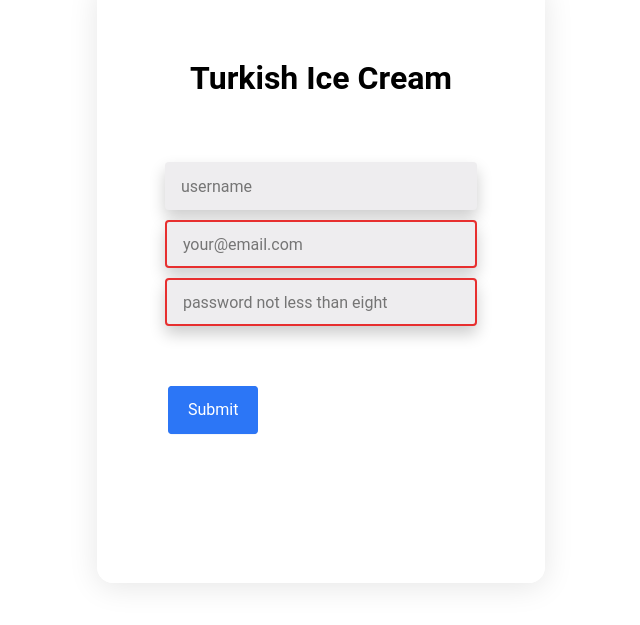
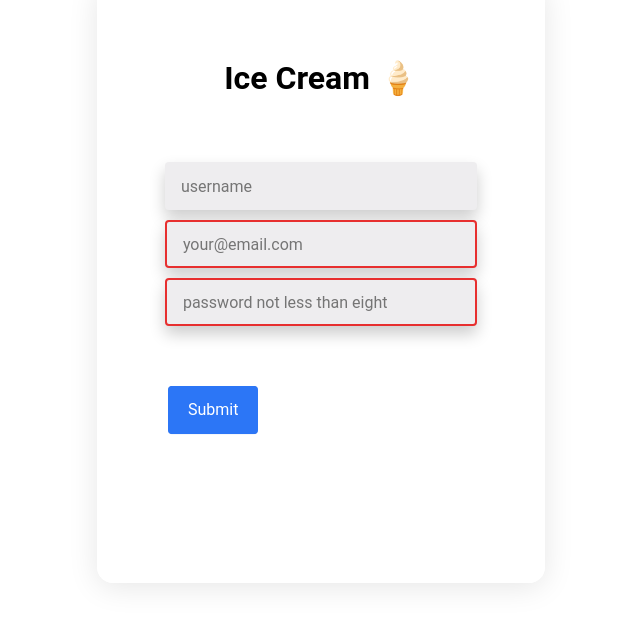
Before and after one commit to GauravScripts/Turkish_icecream_sign_in, a plain HTML site: page index.html in a window 1280 px wide. Shown: the part 109-734 px from the top of the page, without its empty margins (319-959 px from the left). Drawn offline with Linux system fonts and the light colour scheme.

Commit message:
Fun Sign IN

```diff
--- a/index.html
+++ b/index.html
@@ -19,7 +19,7 @@
     <div class="container">
       <div class="width-35">
         <form action="" id="form-el" class="form col">
-          <h1>Turkish Ice Cream</h1>
+          <h1>Ice Cream 🍦</h1>
           <input
             class="form-input"
             type="text"
```
